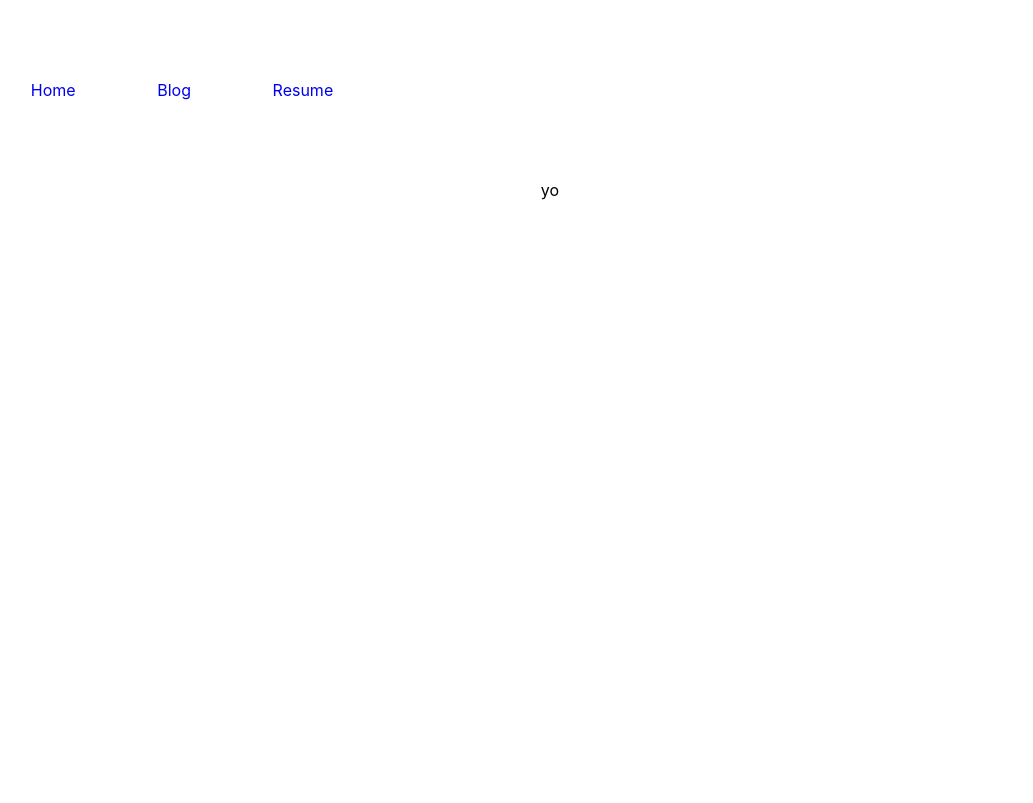
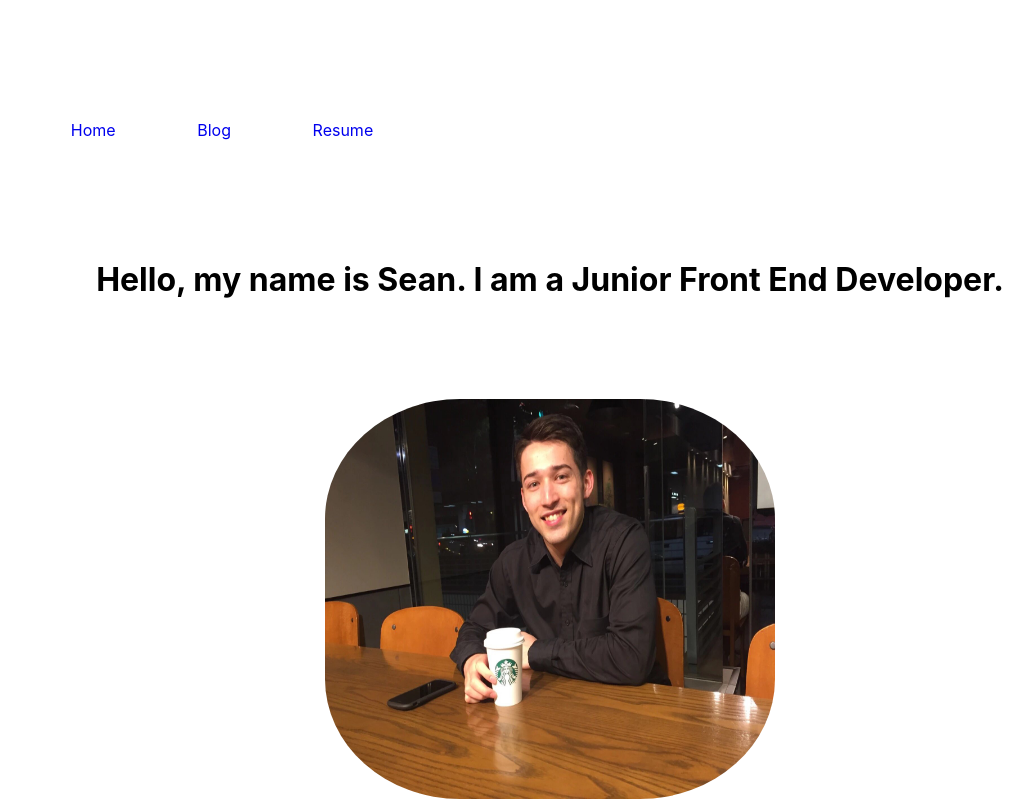
Before and after one commit to dragon-3/portfolio-react, a React (Create React App) app: page / in a window 1280 px wide. Shown: the whole page, without its empty margins (90-1123 px from the left). Built offline with nearby package versions, Linux system fonts and the light colour scheme.

Commit message:
Created a resume component & added intro to Home

```diff
--- a/src/App.css
+++ b/src/App.css
@@ -42,6 +42,21 @@
   display: flex;
   width: 30%;
   justify-content: space-around;
-  margin: 80px;
+  margin: 120px;
   text-decoration: none;
 }
+
+.intro {
+  width: 80%;
+  margin: 0 auto;
+}
+
+.profile-photo {
+  margin-top: 100px;
+}
+
+.profile-photo img{
+  border-radius: 30%;
+  height: 400px;
+  width: 450px;
+}
--- a/src/HeaderComponent.jsx
+++ b/src/HeaderComponent.jsx
@@ -9,7 +9,7 @@ class HeaderComponent extends React.Component {
                 <div className="navbar">
                 <Link to="/" style={{textDecoration: 'none'}}>Home</Link>
                 <Link to="/blog" style={{textDecoration: 'none'}}>Blog</Link>
-                <Link to="/" style={{textDecoration: 'none'}}>Resume</Link>
+                <Link to="/resume" style={{textDecoration: 'none'}}>Resume</Link>
                 </div>
             </div>
 
--- a/src/HomeComponent.jsx
+++ b/src/HomeComponent.jsx
@@ -1,10 +1,19 @@
 import React from 'react';
+import profile from './portfolio-photo.JPG';
 
 class HomeComponent extends React.Component {
     render() {
         return (
             <div>
-                yo
+                <div className="intro-box">
+                <div className="intro">
+                    <h1>Hello, my name is Sean. I am a Junior Front End Developer. </h1>
+                </div>
+                <div className="profile-photo">
+                    <img src={profile} />
+                </div>
+
+                </div>
             </div>
 
         )
--- a/src/MainComponent.jsx
+++ b/src/MainComponent.jsx
@@ -2,6 +2,7 @@ import React from 'react';
 import HomeComponent from './HomeComponent';
 import HeaderComponent from './HeaderComponent';
 import BlogComponent from './BlogComponent';
+import ResumeComponent from './ResumeComponent';
 import {
     BrowserRouter as Router,
     Switch,
@@ -23,7 +24,7 @@ class MainComponent extends React.Component {
                     <Route path="/" exact component={HomeComponent} />
 
                     <Route path="/blog" exact component={BlogComponent} />
-                    <Route path="/resume" component={HomeComponent} />
+                    <Route path="/resume" component={ResumeComponent} />
 
 
 
--- /dev/null
+++ b/src/ResumeComponent.jsx
@@ -0,0 +1,16 @@
+import React from 'react';
+import {withRouter} from 'react-router'
+
+
+class ResumeComponent extends React.Component {
+    render() {
+        return (
+            <div>
+                resume
+            </div>
+
+        )
+    }
+}
+
+export default ResumeComponent
```
Also changed, not shown: src/portfolio-photo.JPG (added).
